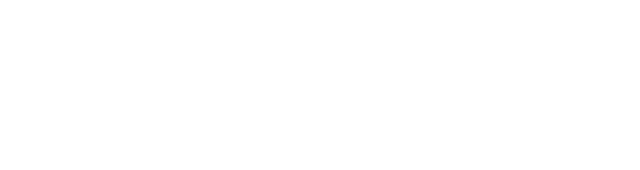
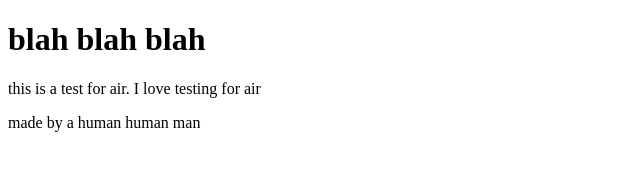
Before and after one commit to Finnmos1/gitrepo, a plain HTML site: page index.html in a window 1280 px wide. Shown: the whole page, without its empty margins (0-640 px from the left). Drawn offline with Linux system fonts and the light colour scheme.

```diff
--- a/index.html
+++ b/index.html
@@ -7,9 +7,11 @@
             <title> gitrepo</title>
         </header>
         <main>
-
+            <h1>blah blah blah</h1>
+            <p> this is a test for air. I love testing for air</p>
         </main>
         <footer>
+            <p> made by a human human man</p>
         </footer>
     </body>
 </html>
```
